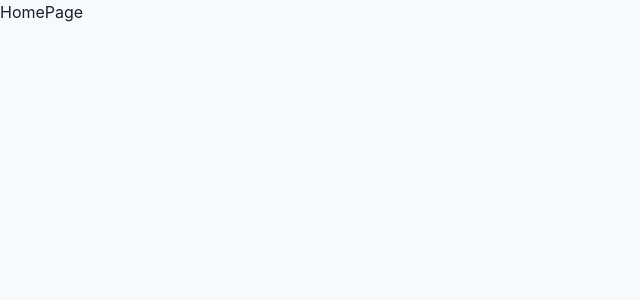
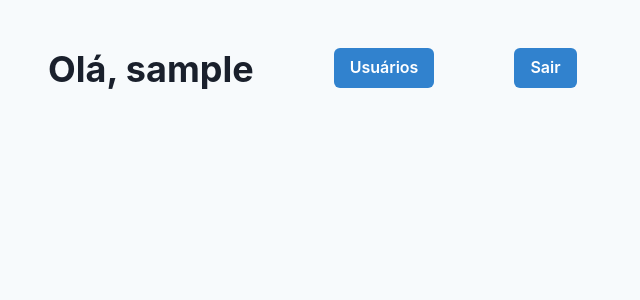
Before and after one commit to Quinhas/react-auth-jwt, a React (Vite) app: page / in a window 1280 px wide. Shown: the top 300 px of the page, without its empty margins (0-640 px from the left). Built offline with nearby package versions, Linux system fonts and the light colour scheme; sample sign-in values are in the browser's storage.

Commit message:
Página Home

```diff
--- a/src/contexts/AuthContext.tsx
+++ b/src/contexts/AuthContext.tsx
@@ -25,8 +25,10 @@ interface UserProps {
 interface AuthContextProps {
   handleLogin: (props: LoginProps) => Promise<void>;
   handleRegister: (props: RegisterProps) => Promise<void>;
+  handleLogout: () => Promise<void>;
   isLoading: boolean;
   isLogged: boolean;
+  user?: UserProps;
 }
 
 export const AuthContext = createContext({} as AuthContextProps);
@@ -62,6 +64,14 @@ export function AuthContextProvider({ children }: AuthContextProviderProps) {
     await axios.post('http://localhost:3333/user/signup', { username, password });
   }
 
+  async function handleLogout() {
+    setUser(undefined);
+    setIsLoading(false);
+    setIsLogged(false);
+    localStorage.removeItem('token');
+    navigate('/entrar');
+  }
+
   useEffect(() => {
     try {
       const localToken = localStorage.getItem('token');
@@ -87,5 +97,5 @@ export function AuthContextProvider({ children }: AuthContextProviderProps) {
     }
   }, [isLoading, isLogged]);
 
-  return <AuthContext.Provider value={{ handleLogin, handleRegister, isLoading, isLogged }}>{children}</AuthContext.Provider>;
+  return <AuthContext.Provider value={{ handleLogin, handleRegister, handleLogout, isLoading, isLogged, user }}>{children}</AuthContext.Provider>;
 }
--- a/src/pages/Home/index.tsx
+++ b/src/pages/Home/index.tsx
@@ -1,5 +1,60 @@
-export function HomePage() {
+import { Button, Flex, Heading, ListItem, OrderedList, useToast } from "@chakra-ui/react";
+import axios from "axios";
+import { useState } from "react";
+import { useAuth } from "../../hooks/useAuth";
+
+
+interface UserProps {
+  username: string;
+  createdAt: string;
+  updatedAt: string;
+}
+
+export function HomePage(): JSX.Element {
+  const { user, handleLogout } = useAuth();
+  const [users, setUsers] = useState<UserProps[]>([]);
+  const toast = useToast();
+
+  async function getUsers() {
+    try {
+      const token = localStorage.getItem('token');
+      const { data } = await axios.get<UserProps[]>('http://localhost:3333/user', { headers: { 'Authorization': `Bearer ${token}` } });
+      setUsers(data);
+    } catch (error) {
+      if (axios.isAxiosError(error)) {
+        const response = error.response?.data as unknown as { error: string };
+        toast({
+          title: "Opa!",
+          status: "error",
+          description: response.error ?? 'Não foi possível continuar. Tente novamente.',
+          isClosable: true,
+          duration: 3000
+        });
+        return
+      }
+
+      toast({
+        title: "Opa!",
+        status: "error",
+        description: 'Não foi possível continuar. Tente novamente.',
+        isClosable: true,
+        duration: 3000
+      });
+    }
+  }
+
   return (
-    <p>HomePage</p>
-  );
+    <>
+      <Flex gap={'5rem'} p={'3rem'}>
+        <Heading>Olá, {user?.username}</Heading>
+        <Button colorScheme={'blue'} onClick={getUsers}>Usuários</Button>
+        <Button colorScheme={'blue'} onClick={handleLogout}>Sair</Button>
+      </Flex>
+      <OrderedList px={'3rem'}>
+        {users.map((user) => (
+          <ListItem key={user.username}>{user.username}</ListItem>
+        ))}
+      </OrderedList>
+    </>
+  )
 }
```
